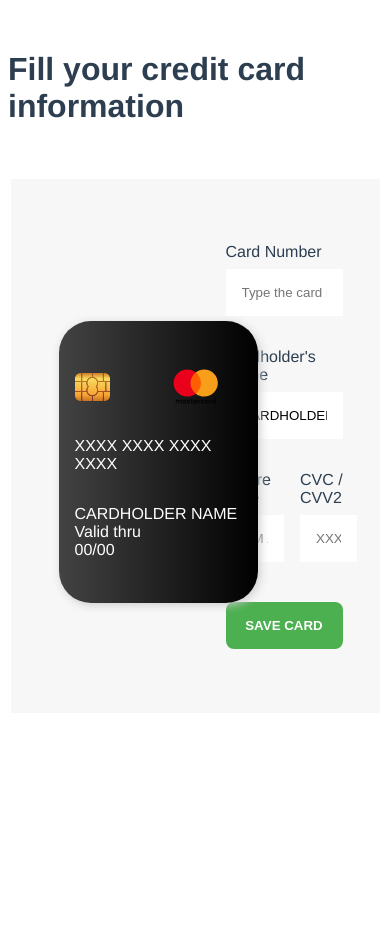
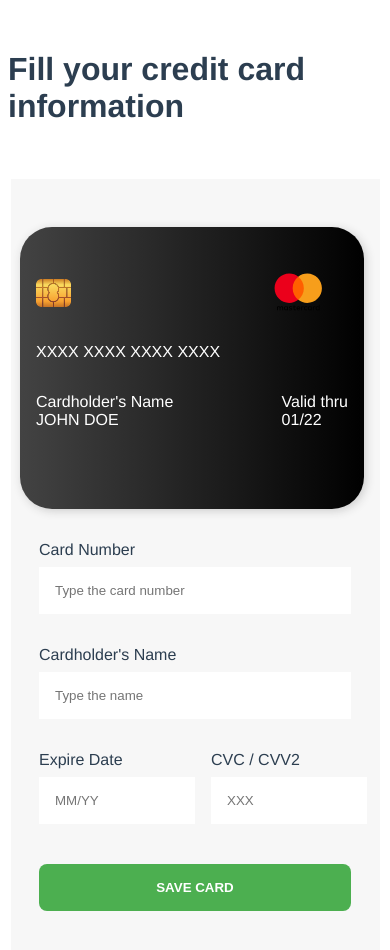
Before and after one commit to carolinavero/credit-card-form, a Vue app: page / in a window 390 px wide. Shown: the top 950 px of the page. Before the commit the page ends 844 px from the top, so only its background shows below. Built offline with nearby package versions, Linux system fonts and the light colour scheme.

Commit message:
default values

```diff
--- a/public/index.html
+++ b/public/index.html
@@ -1,5 +1,5 @@
 <!DOCTYPE html>
-<html lang="">
+<html lang="en">
   <head>
     <meta charset="utf-8">
     <meta http-equiv="X-UA-Compatible" content="IE=edge">
--- a/src/components/Form.vue
+++ b/src/components/Form.vue
@@ -16,24 +16,24 @@
                 </div>
 
                 <div class="row">
-
                     <div class="col-12 card-number">
-                        {{ cardNumber }}
+                        {{ cardNumberDefault }}
                     </div>
                 </div>
                 <div class="row card-footer">
 
-                    <div class="col-12 card-name">
-                        {{ cardName | capitalize }}
+                    <div class="card-name">
+                        <div>
+                            <div>Cardholder's Name</div>
+                            {{ cardNameDefault | capitalize }}
+                        </div>
+
                     </div>
 
-                </div>
-
-                <div class="row">
-                     <div class="col-6">
+                    <div class="col-5">
                         <div class="card-date">
                             <div>Valid thru</div>
-                            {{ expireDate }}
+                            {{ expireDateDefault }}
                         </div>
                     </div>
                 </div>
@@ -42,10 +42,12 @@
             <div class="card-back">
                 <div class="bg-dark"></div>
                 <div class="text-small">
-                    Lorem, ipsum dolor sit amet consectetur adipisicing elit. Facere quibusdam, quae vitae eos odio ad assumenda voluptates sit, magni obcaecati aspernatur ipsam rerum facilis sint earum possimus magnam in atque!
+                    Lorem, ipsum dolor sit amet consectetur adipisicing elit.
+                    Facere quibusdam, quae vitae eos odio ad assumenda voluptates sit,
+                    magni obcaecati aspernatur ipsam rerum facilis sint earum possimus magnam in atque!
                 </div>
                 <div class="card-cvc">
-                    CVC  {{ cardCvc }}
+                    CVC  {{ cardCvcDefault }}
                 </div>
             </div>
 
@@ -55,18 +57,27 @@
     <form
         id="card"
         @submit="checkForm"
-        action="#"
+        action="/cards"
+        novalidate="true"
         method="post"
       >
+
+        <p v-if="errors.length">
+            <b>Please correct the following error(s):</b>
+            <ul>
+                <li v-for="(error, index) in errors" :key="index"> {{ error }} </li>
+            </ul>
+        </p>
+
         <p>
             <label for="card-number">Card Number</label>
             <input
                 id="card-number"
-                type="number"
+                type="text"
                 name="card-number"
                 placeholder="Type the card number"
-                v-model.number="cardNumber"
-                :maxlength="maxCardNumber"
+                v-model="cardNumber"
+                maxlength="20"
             >
         </p>
 
@@ -86,10 +97,11 @@
                 <label for="expire-date">Expire Date</label>
                 <input
                     id="expire-date"
-                    type="number"
+                    type="text"
                     name="expire-date"
-                    placeholder="MM / YY"
+                    placeholder="MM/YY"
                     v-model="expireDate"
+                    maxlength="5"
                     >
             </p>
 
@@ -100,9 +112,8 @@
                     type="number"
                     name="card-cvc"
                     placeholder="XXX"
-                    v-model="cardCvc"
-                    min="0"
-                    max="4"
+                    @input="updateValue"
+                    :value="cardCvc"
                     @focus="flipped = true"
                     @blur="flipped  = false"
                 >
@@ -111,8 +122,9 @@
         </div>
 
         <p>
-            <input type="submit" value="Save Card" class="btn-submit">
+            <input type="submit" value="Save Card" class="btn-submit" >
         </p>
+
 
     </form>
 
@@ -125,22 +137,96 @@ export default {
     name: 'Form',
     data() {
         return {
-           cardNumber: 'XXXX XXXX XXXX XXXX',
-           expireDate: '00/00',
-           cardName: 'CARDHOLDER NAME',
-           cardCvc: 'XXX',
+           cardNumber: '',
+           cardNumberDefault: 'XXXX XXXX XXXX XXXX',
+           expireDate: '',
+           expireDateDefault: '01/22',
+           cardName: '',
+           cardNameDefault: 'John Doe',
+           cardCvc: '',
+           cardCvcDefault: '123',
            flipped: false,
-           maxCardNumber: 4,
-           maxCvc: 3
+           errors: [],
+        }
+    },
+    mounted() {
+        if(localStorage.cardName) this.cardName = localStorage.cardName;
+        if(localStorage.cardNumber) this.cardNumber = localStorage.cardNumber;
+    },
+    watch: {
+        cardNumber: {
+            immediate: false,
+            handler(value) {
+                if (value) {
+                    this.cardNumberDefault = value
+
+                } else {
+                    this.cardNumberDefault = 'XXXX XXXX XXXX XXXX';
+                }
+            }
+        },
+        cardName: {
+            immediate: false,
+            handler(value) {
+                if (value) {
+                    this.cardNameDefault = value
+
+                } else {
+                    this.cardNameDefault = 'John Doe';
+                }
+            }
+        },
+        expireDate: {
+            immediate: false,
+            handler(value) {
+                if (value) {
+                    this.expireDateDefault = value
+
+                } else {
+                    this.expireDateDefault = '01/21';
+                }
+            }
+        },
+        cardCvcDefault: {
+            immediate: false,
+            handler(value) {
+                if (value) {
+                    this.cardCvcDefault = value
+
+                } else {
+                    this.cardCvcDefault = '123';
+                }
+            }
         }
     },
     methods: {
         checkForm(event) {
             event.preventDefault()
-            console.log("clicou em submit");
-            console.log(event.target)
+            console.log("submit!");
 
+            if(this.cardNumber && this.cardName && this.expireDate && this.cardCvc) {
+                return true;
+            }
+            this.errors = [];
+
+            if(!this.cardNumber) this.errors.push("Card number is required")
+            if(!this.cardName) this.errors.push("Card name is required")
+            if(!this.expireDate) this.errors.push("Expire date is required")
+            if(!this.cardCvc) this.errors.push("CVC is required")
+
+            return
         },
+        saveCard() {
+            localStorage.cardName = this.cardName;
+            localStorage.cardNumber = this.cardNumber;
+        },
+        updateValue(event) {
+            const value = event.target.value;
+            if(String(value).length <= 3) {
+                this.cardCvc = value
+            }
+            this.$forceUpdate()
+        }
     },
     filters: {
         capitalize: function(value) {
@@ -250,6 +336,9 @@ input[type=number] {
     background-color: #4caf50;
     border-radius: .5rem;
     cursor: pointer;
+    border: none;
+    padding: 1rem;
+    margin-top: .5rem;
 }
 .btn-submit:hover {
     background-color: #3f9242;
@@ -275,13 +364,6 @@ input[type=number] {
     box-shadow: 2px 2px 10px #ccc;
 }
 
-
-/* .card-front {
-    background: #ECE9E6;
-    background: -webkit-linear-gradient(to right, #FFFFFF, #ECE9E6);
-    background: linear-gradient(to right, #FFFFFF, #ECE9E6);
-} */
-
 .card-black {
     background: #000000;  /* fallback for old browsers */
     background: -webkit-linear-gradient(to right, #434343, #000000);  /* Chrome 10-25, Safari 5.1-6 */
@@ -291,9 +373,10 @@ input[type=number] {
 
 .card-front,
 .card-back {
-  /* position: absolute;
+   /* position: absolute;
   width: 100%;
-  height: 100%; */
+  height: 100%;
+   */
   -webkit-backface-visibility: hidden;
   backface-visibility: hidden;
 }
@@ -302,6 +385,7 @@ input[type=number] {
   padding: 1rem;
   transform: rotateY(180deg);
   position: absolute;
+  left: 0;
 }
 
 .bg-dark {
@@ -314,4 +398,17 @@ input[type=number] {
 .text-small {
     font-size: .5rem;
 }
+
+@media (max-width: 500px) {
+    .card-block {
+        flex-direction: column;
+    }
+    .card {
+        max-width: 80vw;
+    }
+    form {
+        width: 80vw;
+        margin-top: 3rem;
+    }
+}
 </style>
```
Also changed, not shown: src/assets/visa.png (deleted).
